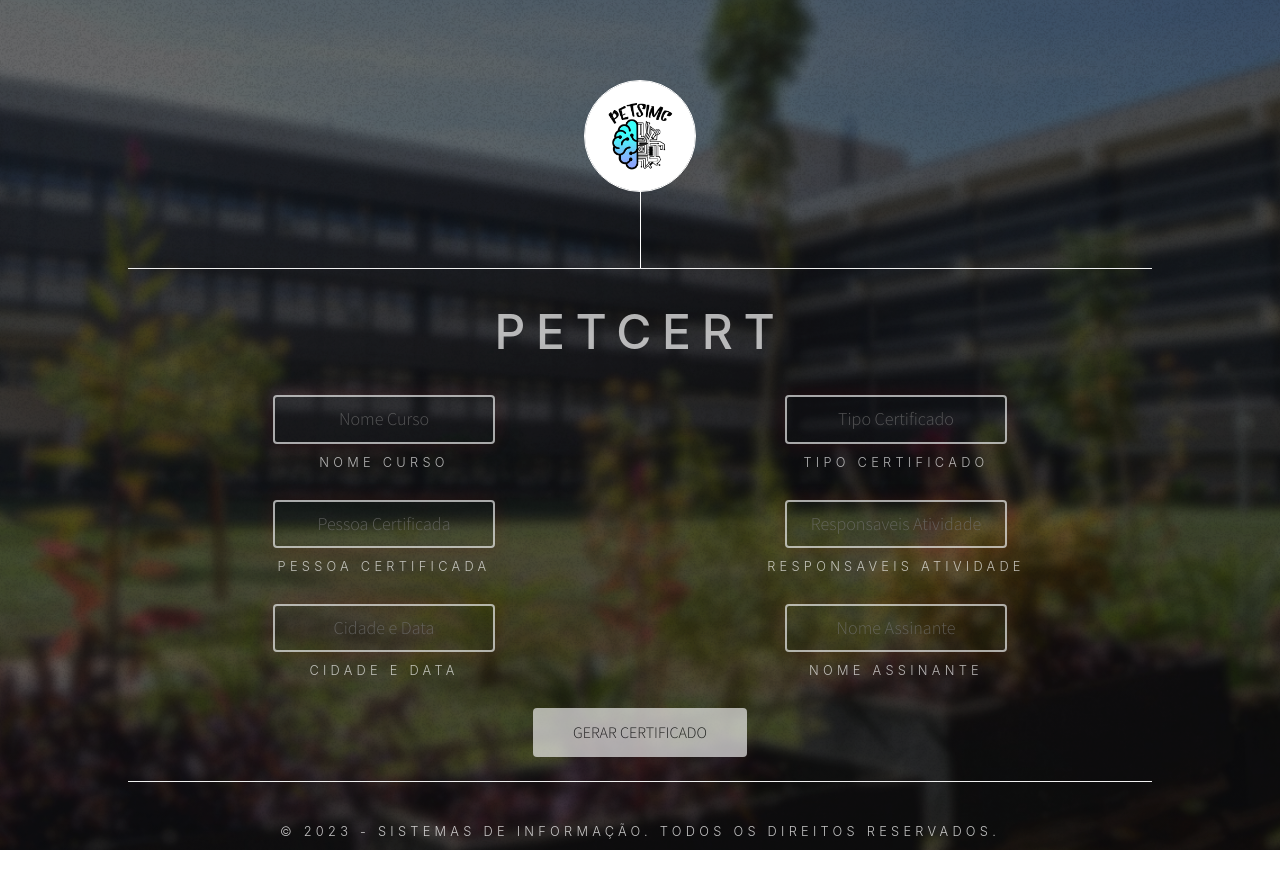
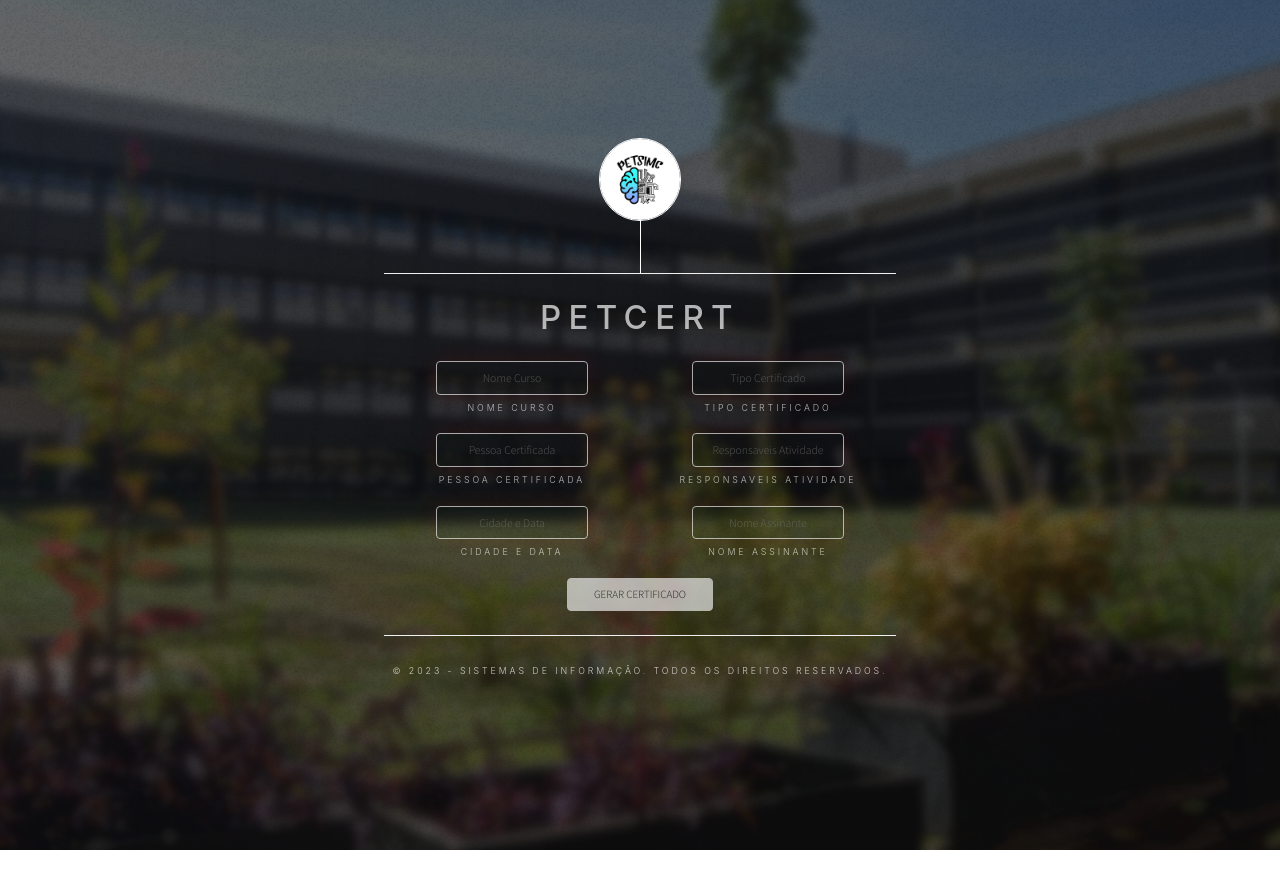
Before and after one commit to ImNotPETSIMC/PETCert_front-end, a React (Create React App) app: page / in a window 1280 px wide. After the commit the page ends 800 px from the top, so only its background shows below. Built offline with nearby package versions, Linux system fonts and the light colour scheme; no server answers.

Commit message:
🌈 style: size overhaul

```diff
--- a/src/styles/App.css
+++ b/src/styles/App.css
@@ -8,7 +8,7 @@
 html {
   font-family: 'Source Sans Pro', sans-serif;
   font-weight: 300;
-  font-size: 16pt;
+  font-size: 11pt;
 }
 
 .App {
@@ -79,7 +79,7 @@ div#logo {
   flex-direction: column;
   align-items: center;
 
-  margin-top: 10vh;
+  margin-top: 3rem;
 }
 
 div#logo::after {
@@ -91,8 +91,8 @@ div#logo::after {
 }
 
 div#logo > img {
-  height: 110px;
-  width: 110px;
+  height: 5.5rem;
+  width: 5.5rem;
   border-radius: 100%;
   border: solid 1px white;
   background-color: white;
--- a/src/styles/PETCert.css
+++ b/src/styles/PETCert.css
@@ -34,6 +34,8 @@
     justify-content: center;
 
     min-width: fit-content;
+    width: 40vw;
+    max-width: 35rem;
 
     border-top: #f0f0f0 1px solid;
     border-bottom: #f0f0f0 1px solid;
@@ -99,6 +101,7 @@
 
     font-weight: 300;
     font-family: 'Source Sans Pro', sans-serif;
+    font-size: 0.8rem;
 
     transition: all 0.5s;
 }
```
